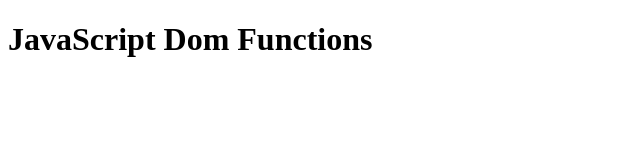
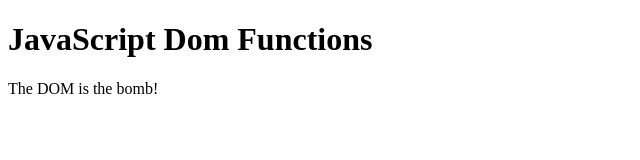
Before and after one commit to Van-Uy3n/JavaScript-Dom-Functions-, a plain HTML site: page index.html in a window 1280 px wide. Shown: the whole page, without its empty margins (0-640 px from the left). Drawn offline with Linux system fonts and the light colour scheme.

Commit message:
creating paragraph object

```diff
--- a/index.html
+++ b/index.html
@@ -5,9 +5,9 @@
     <meta http-equiv="X-UA-Compatible" content="IE=edge">
     <meta name="viewport" content="width=device-width, initial-scale=1.0">
     <title>JavaScript DOM Functions</title>
-    <script src="scripts.js"></script>
 </head>
 <body>
     <h1>JavaScript Dom Functions</h1>
+    <script src="scripts.js"></script>
 </body>
 </html>
--- a/scripts.js
+++ b/scripts.js
@@ -1,3 +1,4 @@
 alert("Did you see my bag?")
 var paragraph = document.createElement('P');
 paragraph.textContent = 'The DOM is the bomb!'
+document.body.appendChild(paragraph);
```
